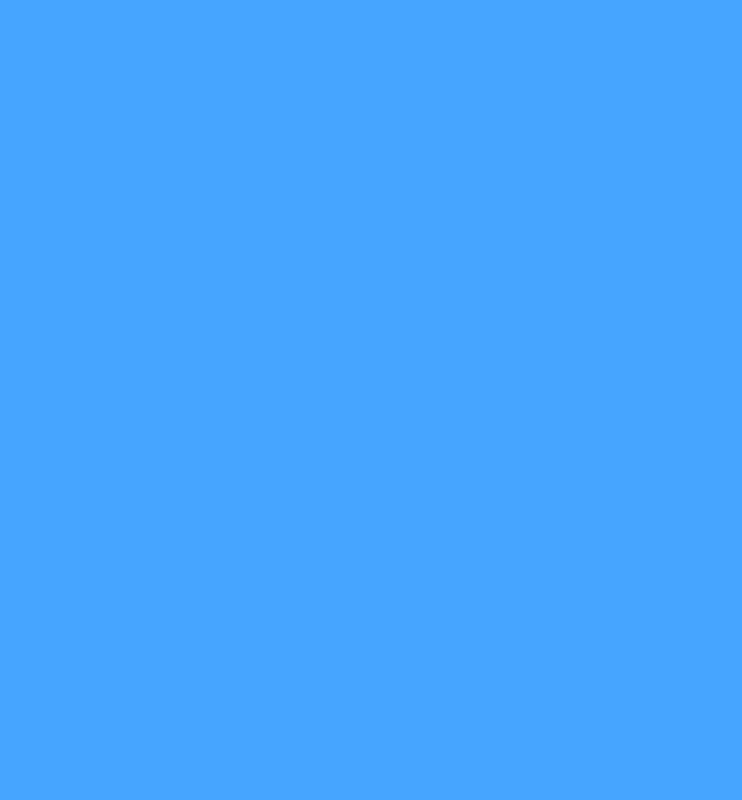
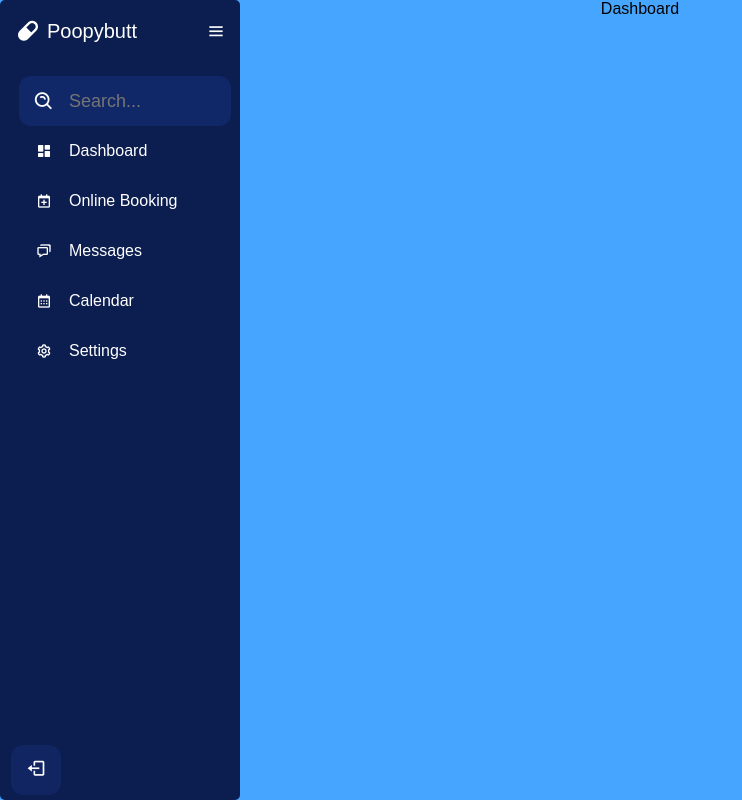
Before and after one commit to mrendi29/dental-patient-schedule, a React (Create React App) app in the folder frontend/: page /dashboard in a window 1280 px wide. Before the commit this address had no page. Shown: the whole page, without its empty margins (0-742 px from the left). Built offline with nearby package versions, Linux system fonts and the light colour scheme; the HTML template or start-up script is replaced by a standard one.

Commit message:
begun sidebar ui

```diff
--- a/frontend/public/index.html
+++ b/frontend/public/index.html
@@ -9,6 +9,9 @@
       content="Web site created using create-react-app"
     />
     <title>React App</title>
+
+    <link href='https://unpkg.com/boxicons@2.1.2/css/boxicons.min.css' rel='stylesheet'>
+
   </head>
   <body>
     <noscript>You need to enable JavaScript to run this app.</noscript>
--- a/frontend/src/App.css
+++ b/frontend/src/App.css
@@ -4,6 +4,7 @@
   padding: 0;
   border-radius: 5px;
   box-sizing: border-box;
+  font-family: "Poppins", sans-serif;
 }
 
 .App {
@@ -153,3 +154,123 @@ form .button{
 .signup a:hover{
   text-decoration: underline;
 }
+
+.wrapper{
+  position: relative;
+  min-height: 100vh;
+  width: 100%;
+  overflow: hidden;
+}
+
+.sidebar{
+  position: fixed;
+  top: 0;
+  left: 0;
+  height: 100%;
+  width: 240px;
+  background: #0c1e50;
+  padding: 6px 14px;
+}
+
+.sidebar .logo{
+  color: #fff;
+  display: flex;
+  height: 50px;
+  width: 100%;
+  align-items: center;
+}
+
+.logo i{
+  font-size: 28px;
+  margin-right: 5px;
+ }
+
+ .logo .logo_name{
+   font-size: 20px;
+   font-weight: 400;
+ }
+
+ .sidebar #btn{
+   position: absolute;
+   color: #fff;
+   left: 90%;
+   top: 6px;
+   font-size: 20px;
+   height: 50px;
+   width:50px;
+   text-align: center;
+   line-height: 50px;
+   transform: translateX(-50%);
+ }
+
+ .sidebar ul{
+   margin-top: 20px;
+ }
+
+ .sidebar ul li{
+   position: relative;
+   height:50px;
+   width: 100%;
+   margin: 0 5px;
+   list-style: none;
+   line-height: 50px;
+ }
+
+ .sidebar ul li input{
+   position: absolute;
+   height: 100%;
+   width: 100%;
+   left: 0;
+   top: 0;
+   border-radius: 12px;
+   outline: none;
+   border: none;
+   background: #112868;
+   padding-left: 50px;
+   font-size: 18px;
+   color: #fff;
+ }
+
+ .sidebar ul li .bx-search-alt{
+   position: absolute;
+   z-index: 99;
+   color: #fff;
+   font-size: 22px;
+   left: 0px;
+ }
+
+ .sidebar ul li a{
+   color: #fff;
+   display: flex;
+   align-items: center;
+   text-decoration: none;
+   transition: all 0.4s ease;
+   border-radius: 12px;
+ }
+
+ .sidebar ul li a:hover{
+   color: #11101d;
+   background: #fff;
+ }
+
+ .sidebar ul li i{
+   height: 50px;
+   min-width: 50px;
+   border-radius: 12px;
+   line-height: 50px;
+   text-align: center;
+ }
+
+ .sidebar .logout{
+   position: absolute;
+   color: #fff;
+   left: 15%;
+   bottom: 5px;
+
+   transform: translateX(-50%);
+   min-width: 50px;
+   line-height: 50px;
+   font-size: 20px;
+   border-radius: 12px;
+   background: rgb(16, 37, 97);
+ }
--- a/frontend/src/App.js
+++ b/frontend/src/App.js
@@ -10,6 +10,7 @@ import './App.css';
 import Landing from './components/general/Landing'
 import Login from './components/general/Login'
 import Register from './components/general/Register'
+import Dashboard from './components/general/Dashboard'
 
 const App = () => {
   return(
@@ -19,6 +20,7 @@ const App = () => {
         <Route exact path='/' element={<Landing/>} />
         <Route exact path='/login' element={<Login/>} />
         <Route exact path='/register' element={<Register/>} />
+        <Route exact path='/dashboard' element={<Dashboard/>} />
       </Routes>
     </BrowserRouter>
     </div>
--- /dev/null
+++ b/frontend/src/components/general/Dashboard.jsx
@@ -0,0 +1,73 @@
+import React, { Component } from 'react';
+
+class Dashboard extends Component {
+    constructor(){
+        super()
+    }
+
+    render(){
+
+        return(
+            <div class="wrapper">
+                <div class="sidebar">
+                    <div class="logo">
+                        <i class='bx bxs-capsule'></i>
+                        <div class="logo_name">Poopybutt</div>
+                    </div>
+                    <i id='btn' class='bx bx-menu'></i>
+
+                    <ul class="nav_list">
+                        <li>
+                            <i class='bx bx-search-alt' ></i>
+                            <input type="text" placeholder="Search..."></input>
+                            {/* <span class="tooltip">Dashboard</span> */}
+                        </li>
+                        <li>
+                            <a href="#">
+                                <i class='bx bxs-dashboard' ></i>
+                                <span class="links_name">Dashboard</span>
+                            </a>
+                            {/* <span class="tooltip">Dashboard</span> */}
+                        </li>
+                        <li>
+                            <a href="#">
+                                <i class='bx bx-calendar-plus'></i>
+                                <span class="links_name">Online Booking</span>
+                            </a>
+                            {/* <span class="tooltip">Online Booking</span> */}
+                        </li>
+                        <li>
+                            <a href="#">
+                                <i class='bx bx-chat'></i>
+                                <span class="links_name">Messages</span>
+                            </a>
+                            {/* <span class="tooltip">Messages</span> */}
+                        </li>
+                        <li>
+                            <a href="#">
+                            <i class='bx bx-calendar' ></i>
+                                <span class="links_name">Calendar</span>
+                            </a>
+                            {/* <span class="tooltip">Calendar</span> */}
+                        </li>
+                        <li>
+                            <a href="#">
+                                <i class='bx bx-cog'></i>
+                                <span class="links_name">Settings</span>
+                            </a>
+                            {/* <span class="tooltip">Settings</span> */}
+                        </li>
+                    </ul>
+                    <div class='logout'>
+                        <i class='bx bx-log-out'></i>
+                    </div>
+                </div>
+                <div class="dashboard">
+                    <div class="text">Dashboard</div>
+                </div>
+            </div>
+        );
+    }
+}
+
+export default Dashboard;
```
